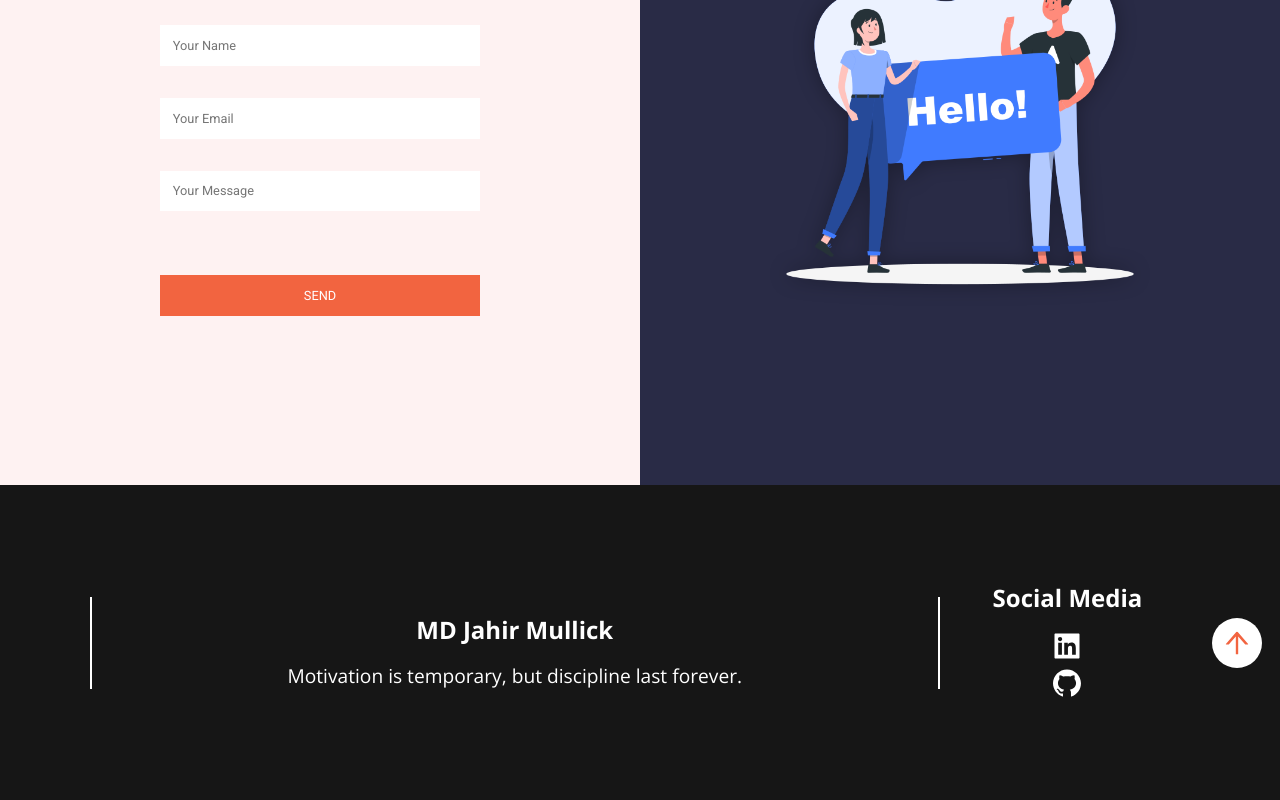
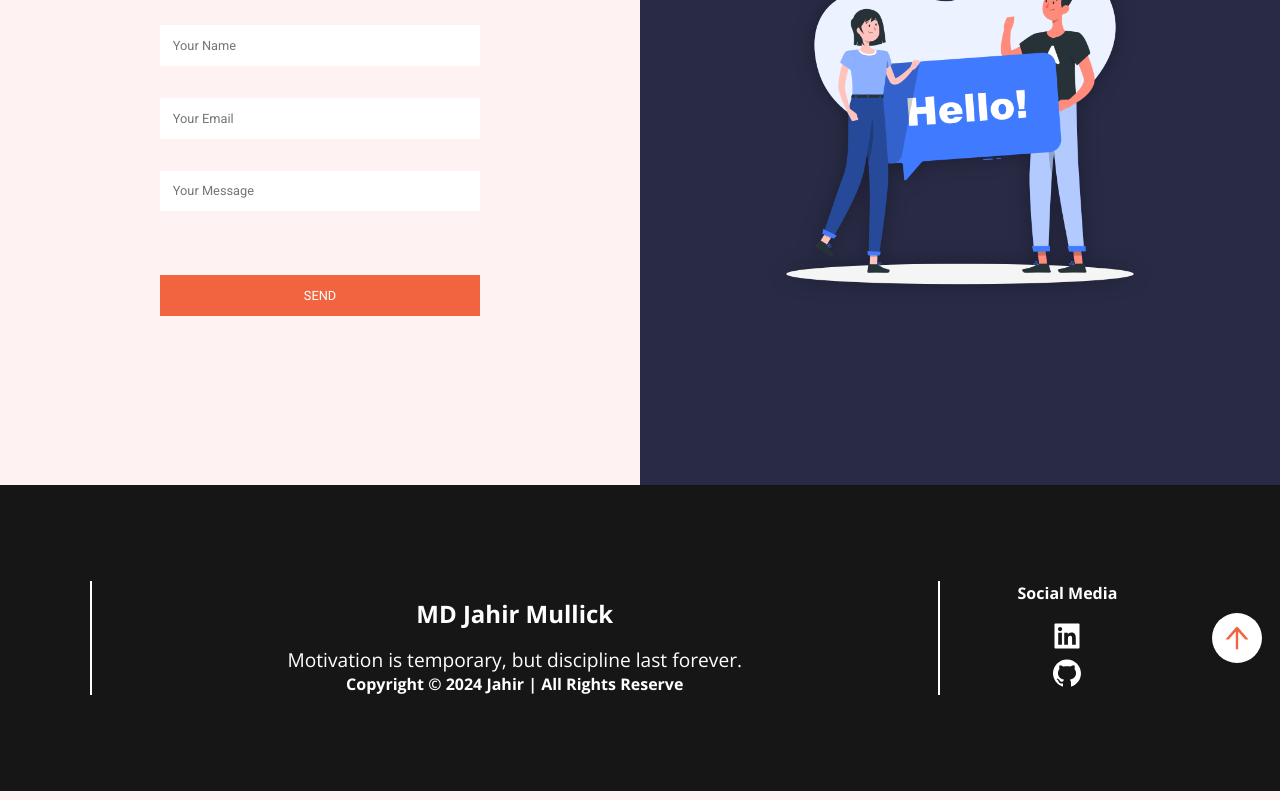
Before and after one commit to JahirMullick/react-portfollio, a React (Vite) app: page / in a window 1280 px wide. Shown: the part 3615-4415 px from the top of the page. Built offline with nearby package versions, Linux system fonts and the light colour scheme.

Commit message:
Add Copyright section

```diff
--- a/src/components/Footer.jsx
+++ b/src/components/Footer.jsx
@@ -12,10 +12,11 @@ const Footer = () => {
 
         <h2>MD Jahir Mullick</h2>
         <p>Motivation is temporary, but discipline last forever.</p>
+        <h4> Copyright &copy; 2024 Jahir | All Rights Reserve</h4>
       </div>
 
       <aside>
-        <h2>Social Media</h2>
+        <h4>Social Media</h4>
 
         <article>
 
```
